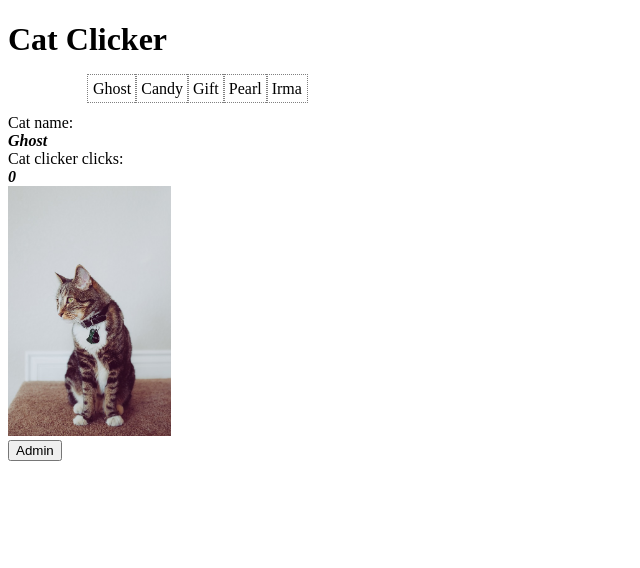
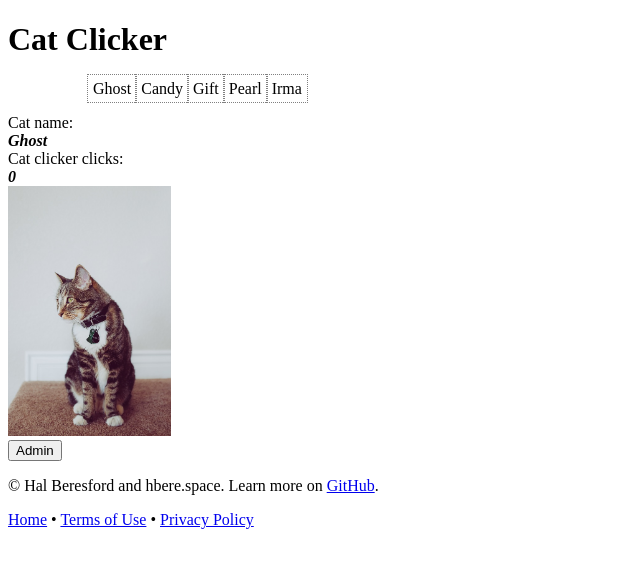
Before and after one commit to hbere/cat-clicker, a plain HTML site: page index.html in a window 1280 px wide. Shown: the whole page, without its empty margins (0-640 px from the left). Drawn offline with Linux system fonts and the light colour scheme.

Commit message:
Updates footer documentation

```diff
--- a/index.html
+++ b/index.html
@@ -35,6 +35,13 @@
                 <button id='cancelButton' type='button'>Cancel</button>
             </form>
         </div>
+        <div class="subtle font-small">
+            <p> ©
+                <span id="thisYear"></span> Hal Beresford and hbere.space. Learn more on
+                <a href="https://github.com/hbere/cat-clicker">GitHub</a>.</p>
+            <p><a href="/">Home</a> • <a href="/terms-of-use.html">Terms of Use</a> • <a href="/privacy-policy.html">Privacy
+                    Policy</a></p>
+        </div>
     </footer>
     <script src='./js/app.js'></script>
 </body>
```
